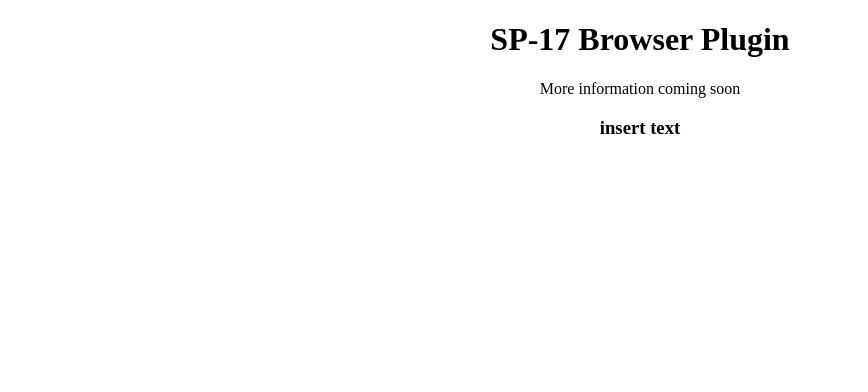
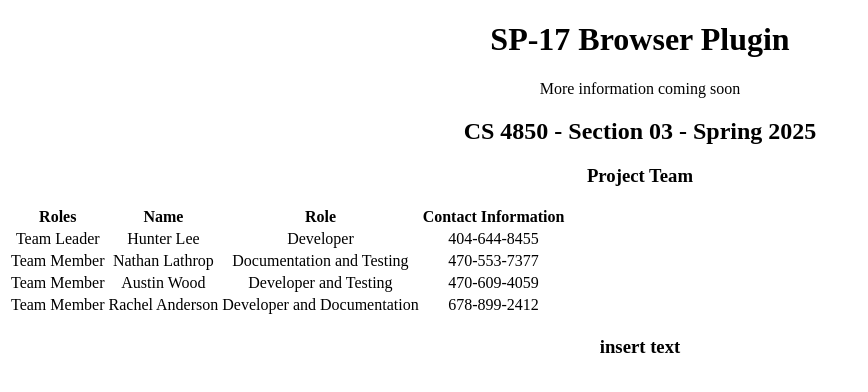
Before and after one commit to SP-17-PlugIn-Project/BrowserPlugIn, a browser extension: page docs/index.html in a window 1280 px wide. Shown: the whole page, without its empty margins (0-868 px from the left). Drawn offline with Linux system fonts and the light colour scheme.

Commit message:
Update index.html
added lines 16-49

```diff
--- a/docs/index.html
+++ b/docs/index.html
@@ -13,6 +13,40 @@
 <body>
 	<h1>SP-17 Browser Plugin</h1>
 	<p>More information coming soon</p>
+	<h2>CS 4850 - Section 03 - Spring 2025</h2>
+	<h3>Project Team</h3>
+	<table>
+	   <tr>
+   		<th>Roles</th>
+		<th>Name</th>
+		<th>Role</th>
+		<th>Contact Information</th>
+	   </tr>
+	   <tr>
+		<td>Team Leader</td>
+		<td>Hunter Lee</td>
+		<td>Developer</td>
+		<td>404-644-8455</td>
+	   </tr>
+	   <tr>
+		<td>Team Member</td>
+		<td>Nathan Lathrop</td>
+		<td>Documentation and Testing</td>
+		<td>470-553-7377</td>
+	   </tr>
+	   <tr>
+		<td>Team Member</td>
+		<td>Austin Wood</td>
+		<td>Developer and Testing</td>
+		<td>470-609-4059</td>
+	   </tr>
+	   <tr>
+		<td>Team Member</td>
+		<td>Rachel Anderson</td>
+		<td>Developer and Documentation</td>
+		<td>678-899-2412</td>
+	    </tr>
+	</table>
 	<h3>insert text</h3>
 	<script src="main.js"></script>
 
```
